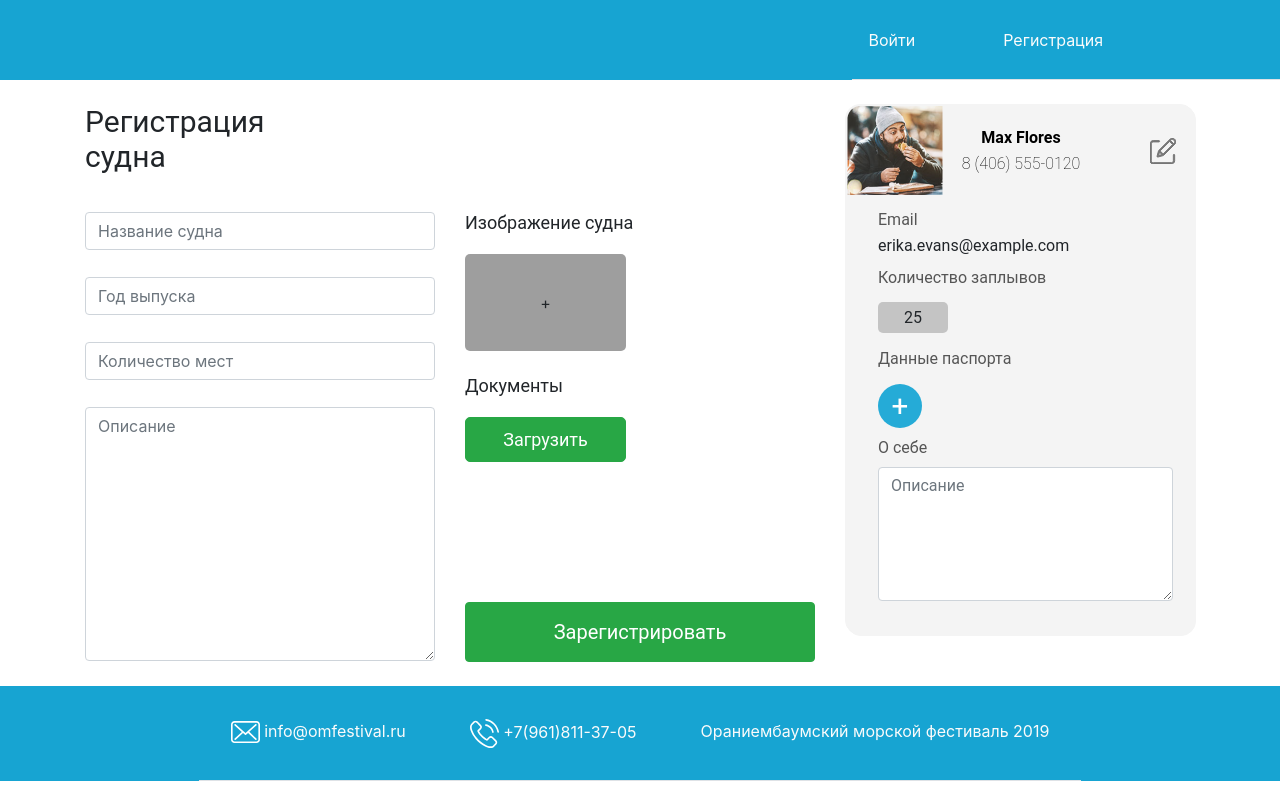
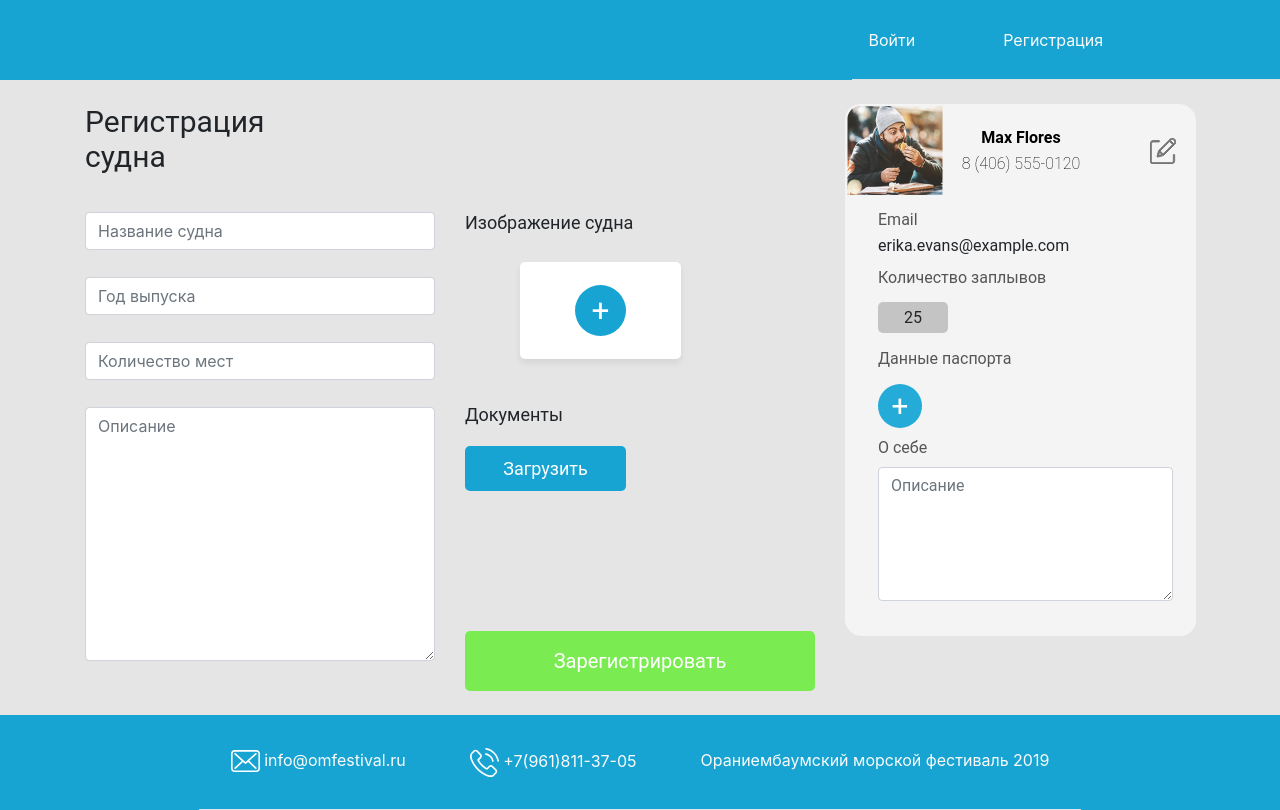
Before and after one commit to spottyladybug/kraken, a Vue app: page /boat in a window 1280 px wide. Built offline with nearby package versions, Linux system fonts and the light colour scheme.

Commit message:
fix
fixed style

```diff
--- a/src/App.vue
+++ b/src/App.vue
@@ -28,4 +28,8 @@ export default {
 .content {
     min-height: 100%;
 }*/
+
+.content{
+  background: #E5E5E5;
+}
 </style>
--- a/src/pages/boat.vue
+++ b/src/pages/boat.vue
@@ -1,6 +1,6 @@
 <template>
 	<div id="boat">
-		<b-container class="my-4">
+		<b-container class="py-4">
 			<b-row>
 				<b-col lg="8">
 					<b-row>
@@ -46,7 +46,12 @@
 							</b-row>
 							<b-row>
 								<b-col lg="6">
-									<div class="add-img-boat">+</div>
+									<div class="plus">
+									<div class="circle">
+										+
+									</div>
+									</div>
+
 								</b-col>
 							</b-row>
 							<b-row>
@@ -148,6 +153,10 @@
 		font-size: 18px;
 		line-height: 21px;
 
+		background: #17A4D2;
+		border:none;
+		border-radius: 5px;
+
 
 		margin-bottom: 140px;
 
@@ -161,6 +170,10 @@
 		font-size: 20px;
 		line-height: 23px;
 
+		background: #7AEC52;
+		border-radius: 5px;
+		border: none;
+
 		font-family: Roboto;
 	}
 
@@ -170,6 +183,39 @@
 		align-items: center;
 	}
 
+	.plus {
+		display: flex;
+		justify-content: center;
+		align-items: center;
+
+		width: 161px;
+		height: 97px;
+
+		margin: 8px 0 45px 55px;
+
+		box-shadow: 0px 4px 6px rgba(0, 0, 0, 0.07);
+		border-radius: 5px;
+		background: #FFFFFF;
+	}
+
+	.circle {
+		display: flex;
+		align-items: center;
+		justify-content: center;
+
+		width: 51px;
+		height: 51px;
+
+		background: #17A4D2;
+		border-radius: 100%;
+
+		font-family: Roboto;
+		font-style: normal;
+		font-weight: normal;
+		font-size: 31.5273px;
+		line-height: 37px;
+
+	}
 
 
 </style>
--- a/src/pages/cap.vue
+++ b/src/pages/cap.vue
@@ -1,6 +1,6 @@
 <template>
 	<div id="cap">
-		<b-container class="my-4">
+		<b-container class="py-4">
 			<b-row>
 				<b-col lg="8">
 					<b-row>
@@ -38,7 +38,11 @@
 							</b-row>
 							<b-row>
 								<b-col lg="6">
-									<div class="add-img-boat">+</div>
+									<div class="plus">
+									<div class="circle">
+										+
+									</div>
+									</div>
 								</b-col>
 								<b-col lg="6"><b-button class="success" variant="success">Загрузить</b-button></b-col>
 							</b-row>
@@ -138,6 +142,8 @@
 		width: 161px;
 		height: 45px;
 
+		background: #17A4D2;
+		border:none;
 		border-radius: 5px;
 
 		font-size: 18px;
@@ -158,6 +164,10 @@
 
 		font-family: Roboto;
 
+		background: #7AEC52;
+		border-radius: 5px;
+		border: none;
+
 		margin: 55px 0 0 0;
 		padding: 0;
 	}
@@ -168,6 +178,41 @@
 		align-items: center;
 	}
 
+		.plus {
+		display: flex;
+		justify-content: center;
+		align-items: center;
+
+		width: 161px;
+		height: 97px;
+
+		margin: 8px 0 45px 0;
+
+		box-shadow: 0px 4px 6px rgba(0, 0, 0, 0.07);
+		border-radius: 5px;
+		background: #FFFFFF;
+	}
+
+	.circle {
+		display: flex;
+		align-items: center;
+		justify-content: center;
+
+		width: 51px;
+		height: 51px;
+
+		background: #17A4D2;
+		border-radius: 100%;
+
+		font-family: Roboto;
+		font-style: normal;
+		font-weight: normal;
+		font-size: 31.5273px;
+		line-height: 37px;
+
+	}
+
+
 
 
 </style>
--- a/src/pages/helper.vue
+++ b/src/pages/helper.vue
@@ -1,6 +1,6 @@
 <template>
 	<div id="sailor">
-		<b-container class="my-4">
+		<b-container class="py-4">
 			<b-row>
 				<b-col lg="8">
 					<b-row>
@@ -108,6 +108,8 @@
 		width: 161px;
 		height: 45px;
 
+		background: #17A4D2;
+		border:none;
 		border-radius: 5px;
 
 		font-size: 18px;
@@ -126,7 +128,11 @@
 		font-size: 20px;
 		line-height: 23px;
 
+
 		font-family: Roboto;
+		background: #7AEC52;
+		border-radius: 5px;
+		border: none;
 
 		margin: 55px 0 0 0;
 		padding: 0;
--- a/src/pages/profile.vue
+++ b/src/pages/profile.vue
@@ -1,6 +1,6 @@
 <template>
 	<div id="profile">
-		<b-container class="my-4">
+		<b-container class="py-4">
 			<b-row>
 				<b-col lg="8">
 					<b-row>
--- a/src/pages/sailor.vue
+++ b/src/pages/sailor.vue
@@ -1,6 +1,6 @@
 <template>
 	<div id="sailor">
-		<b-container class="my-4">
+		<b-container class="py-4">
 			<b-row>
 				<b-col lg="8">
 					<b-row>
@@ -108,6 +108,8 @@
 		width: 161px;
 		height: 45px;
 
+		background: #17A4D2;
+		border:none;
 		border-radius: 5px;
 
 		font-size: 18px;
@@ -127,6 +129,9 @@
 		line-height: 23px;
 
 		font-family: Roboto;
+		background: #7AEC52;
+		border-radius: 5px;
+		border: none;
 
 		margin: 55px 0 0 0;
 		padding: 0;
```
